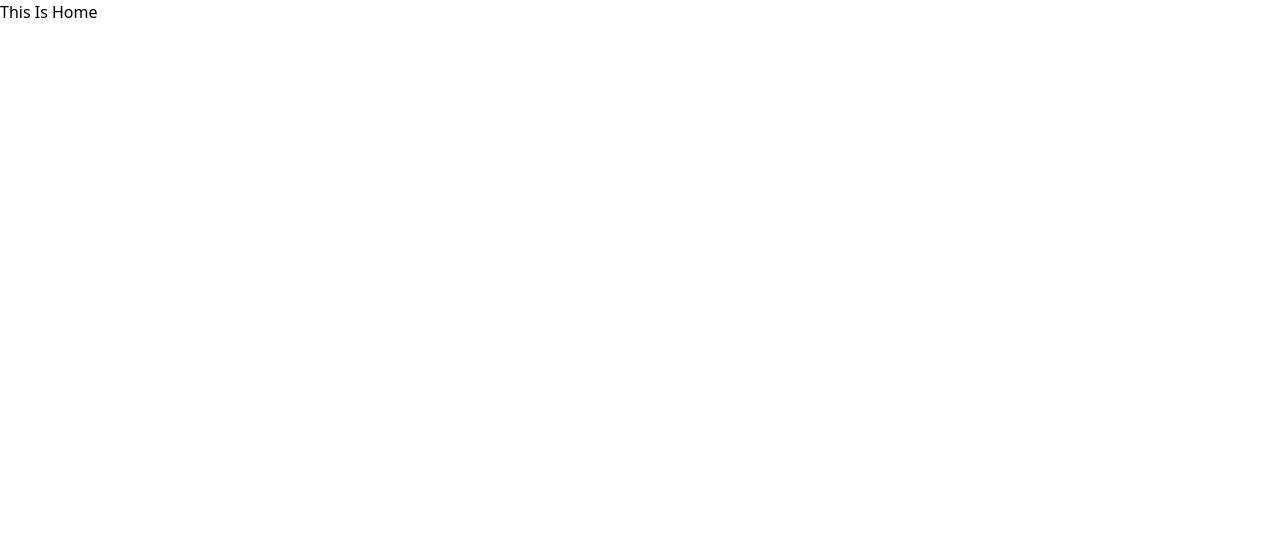
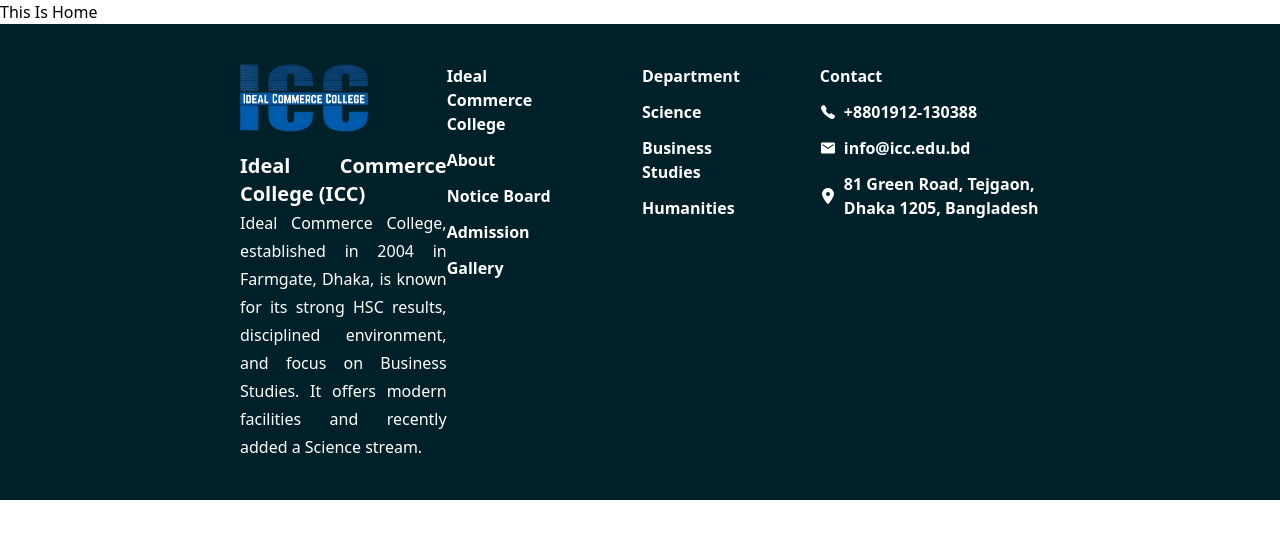
Before and after one commit to FrontFury/icc-web-client, a React (Vite) app: page / in a window 1280 px wide. Shown: the top 538 px of the page. Built offline with nearby package versions, Linux system fonts and the light colour scheme.

Commit message:
Footer section added for improved site structure

```diff
--- a/package.json
+++ b/package.json
@@ -14,6 +14,7 @@
     "match-sorter": "^8.1.0",
     "react": "^19.1.0",
     "react-dom": "^19.1.0",
+    "react-icons": "^5.5.0",
     "react-router-dom": "^7.7.1",
     "sort-by": "^1.2.0"
   },
--- a/src/Layout/Main.jsx
+++ b/src/Layout/Main.jsx
@@ -1,9 +1,11 @@
 import { Outlet } from "react-router-dom";
+import Footer from "../pages/shared/Footer/Footer";
 
 const Main = () => {
     return (
         <div>
             <Outlet></Outlet>
+            <Footer></Footer>
         </div>
     );
 };
--- /dev/null
+++ b/src/pages/shared/Footer/Footer.jsx
@@ -0,0 +1,82 @@
+import logo from "../../../../src/assets/Icc-logo.png";
+import { IoCall } from "react-icons/io5";
+import { IoMdMail } from "react-icons/io";
+import { FaLocationDot } from "react-icons/fa6";
+
+const Footer = () => {
+  return (
+    <div className="w-full bg-base-200 text-white">
+      <footer className="flex flex-row justify-between bg-[#00212A]">
+        <div className="w-10/12 flex flex-row justify-between py-10">
+          <div className="w-1/3 ml-60">
+            <img className="w-32" src={logo} alt="" />
+            <p className="w-full text-xl text-white font-bold text-justify mt-5">
+              Ideal Commerce College (ICC)
+              <br />
+              <span className="text-base footer-title font-medium">
+                Ideal Commerce College, established in 2004 in Farmgate, Dhaka, is known for its strong HSC results, disciplined environment, and focus on Business Studies. It offers modern facilities and recently added a Science stream.
+              </span>
+            </p>
+          </div>
+
+          <div className="flex flex-row justify-end gap-20 w-full">
+          <nav className="flex flex-col space-y-3">
+            <h6 className="footer-title font-bold">Ideal Commerce College</h6>
+            <a className="link link-hover font-semibold text-base-500">About</a>
+            <a className="link link-hover font-semibold text-base-500">
+              Notice Board
+            </a>
+            <a className="link link-hover font-semibold text-base-500">
+              Admission
+            </a>
+            <a className="link link-hover font-semibold text-base-500">
+              Gallery
+            </a>
+          </nav>
+
+          <nav className="flex flex-col space-y-3">
+            <h6 className="footer-title font-bold">Department</h6>
+            <a className="link link-hover font-semibold text-base-500">
+              Science
+            </a>
+            <a className="link link-hover font-semibold text-base-500">
+              Business Studies
+            </a>
+            <a className="link link-hover font-semibold text-base-500">
+              Humanities
+            </a>
+          </nav>
+
+          <nav className="flex flex-col space-y-3">
+            <h6 className="footer-title font-bold">Contact</h6>
+            <a className="link link-hover inline-flex items-center gap-2 font-semibold text-base-500">
+              <span>
+                <IoCall />
+              </span>
+              +8801912‑130388
+            </a>
+            <a className="link link-hover font-semibold text-base-500 inline-flex items-center gap-2">
+              <span>
+                <IoMdMail />
+              </span>
+              info@icc.edu.bd
+            </a>
+            <a className="link link-hover font-semibold text-base-500 inline-flex items-center gap-2">
+              <span>
+                <FaLocationDot />
+              </span>
+              81 Green Road, Tejgaon,
+              Dhaka 1205, Bangladesh
+            </a>
+          </nav>
+        </div>
+        </div>
+
+
+
+      </footer>
+    </div>
+  );
+};
+
+export default Footer;
--- a/tailwind.config.js
+++ b/tailwind.config.js
@@ -5,7 +5,11 @@
     "./src/**/*.{js,ts,jsx,tsx}",
   ],
   theme: {
-    extend: {},
+    extend: {
+      colors: {
+        bgcolor: '#003544',
+      },
+    },
   },
   plugins: [require("daisyui")],
 }
```
Also changed, not shown: src/assets/Icc-logo.png (added), 1 other file (tests, documents, lock files or other folders).
